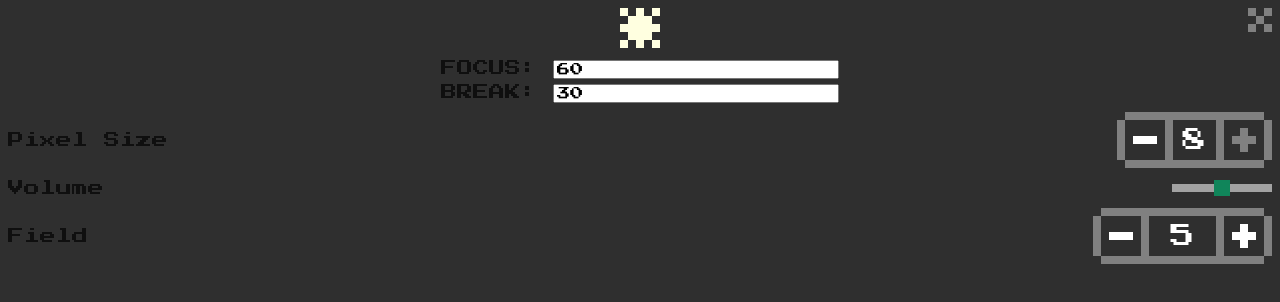
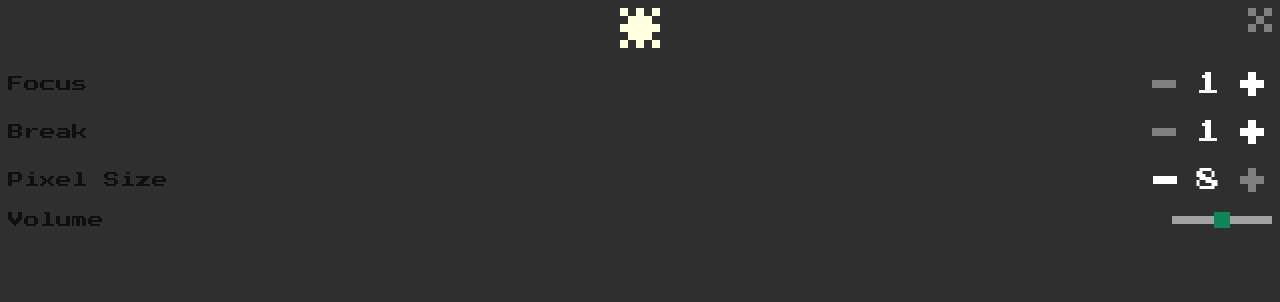
Before and after one commit to DreamsWave/Pixodoro, a React (Vite) app: page / in a window 1280 px wide. Both pictures are taken after a click on the element 1260 px from the left and 20 px from the top of the page. Shown: the top 302 px of the page. Built offline with nearby package versions, Linux system fonts and the light colour scheme.

Commit message:
feat: added no border feature to quantity input and cleaned settings menu

```diff
--- a/src/components/PixelSizeInput.tsx
+++ /dev/null
@@ -1,34 +0,0 @@
-import { styled } from "styled-components";
-import { change, selectPixelSize } from "../features/pixelSize/pixelSizeSlice";
-import { useAppSelector, useAppDispatch } from "../hooks";
-import QuantityInput from "./QuantityInput";
-
-const PixelSizeInputBase = styled.input<{ pixelSize: number }>`
-  background: #3f3f3f;
-  // height: ${({ pixelSize }) => pixelSize * 3}px;
-  width: ${({ pixelSize }) => pixelSize * 6}px;
-  border: none;
-  outline: none;
-  color: #fff;
-  font-size: ${({ pixelSize }) => pixelSize * 2}px;
-  padding: ${({ pixelSize }) => pixelSize}px;
-  border-bottom: ${({ pixelSize }) => pixelSize}px solid #fff;
-`;
-
-function PixelSizeInput() {
-  const pixelSize = useAppSelector(selectPixelSize);
-  const dispatch = useAppDispatch();
-
-  return (
-    <>
-      <QuantityInput
-        min={4}
-        max={8}
-        defaultValue={pixelSize}
-        onChange={(num) => dispatch(change(num))}
-      />
-    </>
-  );
-}
-
-export default PixelSizeInput;
--- a/src/components/QuantityInput.tsx
+++ b/src/components/QuantityInput.tsx
@@ -10,20 +10,22 @@ const QuantityInputBase = styled.div`
   display: flex;
 `;
 
-const QuantityInputElement = styled.input<{ pixelSize: number }>`
-  max-width: ${({ pixelSize }) => pixelSize * 12}px;
+const QuantityInputElement = styled.input<{
+  pixelSize: number;
+  noBorder: boolean;
+  numberLength: number;
+}>`
+  max-width: ${({ pixelSize, numberLength }) => pixelSize * 3 * numberLength}px;
   background: transparent;
   border: none;
-  border-top: ${({ pixelSize }) => pixelSize}px solid gray;
-  border-bottom: ${({ pixelSize }) => pixelSize}px solid gray;
+  ${({ noBorder, pixelSize }) =>
+    !noBorder &&
+    `border-top: ${pixelSize}px solid gray;
+  border-bottom: ${pixelSize}px solid gray;`}
   color: #fff;
   text-align: center;
   outline: none;
   font-size: ${({ pixelSize }) => pixelSize * 3}px;
-  margin-left: -8px;
-  margin-right: -8px;
-  padding-left: 8px;
-  padding-right: 8px;
 
   &::-webkit-inner-spin-button {
     -webkit-appearance: none;
@@ -39,12 +41,14 @@ type QuantityInputProps = {
   max?: number;
   defaultValue?: number;
   onChange?: (value: number) => void;
+  noBorder?: boolean;
 };
 function QuantityInput({
   min = 0,
   max = 10,
   defaultValue = 5,
   onChange,
+  noBorder = false,
 }: QuantityInputProps) {
   const [value, setValue] = useState(defaultValue);
   const [atMininum, setAtMininum] = useState(false);
@@ -92,21 +96,31 @@ function QuantityInput({
 
   return (
     <QuantityInputBase>
-      <Button borderColor="gray" handleClick={decreaseValue}>
+      <Button
+        borderColor="gray"
+        handleClick={decreaseValue}
+        noBorder={noBorder}
+      >
         <PixelIcon
           pixelPositions={minusIconPixelPositions}
           color={atMininum ? "gray" : "#fff"}
         />
       </Button>
       <QuantityInputElement
+        noBorder={noBorder}
         pixelSize={pixelSize}
         type="number"
         min={min}
         max={max}
         value={value}
         onChange={(e) => inputChange(+e.target.value)}
+        numberLength={value.toString().length < 2 ? 2 : value.toString().length}
       />
-      <Button borderColor="gray" handleClick={increaseValue}>
+      <Button
+        borderColor="gray"
+        handleClick={increaseValue}
+        noBorder={noBorder}
+      >
         <PixelIcon
           pixelPositions={plusIconPixelPositions}
           color={atMaximum ? "gray" : "#fff"}
--- a/src/components/SettingsMenu.tsx
+++ b/src/components/SettingsMenu.tsx
@@ -1,12 +1,8 @@
 import styled from "styled-components";
 import BurgerButton from "./BurgerButton";
 import { useState } from "react";
-import Button from "./Button";
-import PixelIcon from "./PixelIcon";
-import { moonIconPixelPositions, sunIconPixelPositions } from "../constants";
-import PixelSize from "../features/pixelSize/PixelSize";
 import { useAppDispatch, useAppSelector } from "../hooks";
-import { selectPixelSize } from "../features/pixelSize/pixelSizeSlice";
+import { change, selectPixelSize } from "../features/pixelSize/pixelSizeSlice";
 import {
   setPomodoroTotalSeconds,
   setBreakTotalSeconds,
@@ -17,7 +13,6 @@ import {
 import ThemeSwitcher from "./ThemeSwitcher";
 import AudioVolumeSlider from "./AudioVolumeSlider";
 import InputField from "./InputField";
-import PixelSizeInput from "./PixelSizeInput";
 import QuantityInput from "./QuantityInput";
 
 const SettingsMenuBase = styled.div``;
@@ -36,9 +31,9 @@ const SettingsMenuOverlay = styled.div`
 type SettingsMenuProps = {};
 function SettingsMenu({}: SettingsMenuProps) {
   const [menuOpened, setMenuOpened] = useState(false);
-  const pixelSize = useAppSelector(selectPixelSize);
   const { pomodoroTotalSeconds, breakTotalSeconds, started } =
     useAppSelector(selectTimer);
+  const pixelSize = useAppSelector(selectPixelSize);
   const dispatch = useAppDispatch();
 
   function toggleMenu() {
@@ -63,35 +58,43 @@ function SettingsMenu({}: SettingsMenuProps) {
       {menuOpened && (
         <SettingsMenuOverlay>
           <ThemeSwitcher />
-          <label>
-            FOCUS:{" "}
-            <input
-              type="number"
-              min="0"
-              defaultValue={pomodoroTotalSeconds}
-              onChange={(e) => changeTotalSeconds("pomodoro", +e.target.value)}
+
+          <InputField>
+            <span>Focus</span>
+            <QuantityInput
+              min={1}
+              max={120}
+              defaultValue={pomodoroTotalSeconds / 60}
+              onChange={(number) => changeTotalSeconds("pomodoro", number * 60)}
+              noBorder
             />
-          </label>
-          <label>
-            BREAK:{" "}
-            <input
-              type="number"
-              min="0"
-              defaultValue={breakTotalSeconds}
-              onChange={(e) => changeTotalSeconds("break", +e.target.value)}
+          </InputField>
+
+          <InputField>
+            <span>Break</span>
+            <QuantityInput
+              min={1}
+              max={120}
+              defaultValue={breakTotalSeconds / 60}
+              onChange={(number) => changeTotalSeconds("break", number * 60)}
+              noBorder
             />
-          </label>
+          </InputField>
+
           <InputField>
             <span>Pixel Size</span>
-            <PixelSizeInput />
+            <QuantityInput
+              min={4}
+              max={8}
+              defaultValue={pixelSize}
+              onChange={(num) => dispatch(change(num))}
+              noBorder
+            />
           </InputField>
+
           <InputField>
             <span>Volume</span>
             <AudioVolumeSlider />
-          </InputField>
-          <InputField>
-            <span>Field</span>
-            <QuantityInput />
           </InputField>
         </SettingsMenuOverlay>
       )}
```
